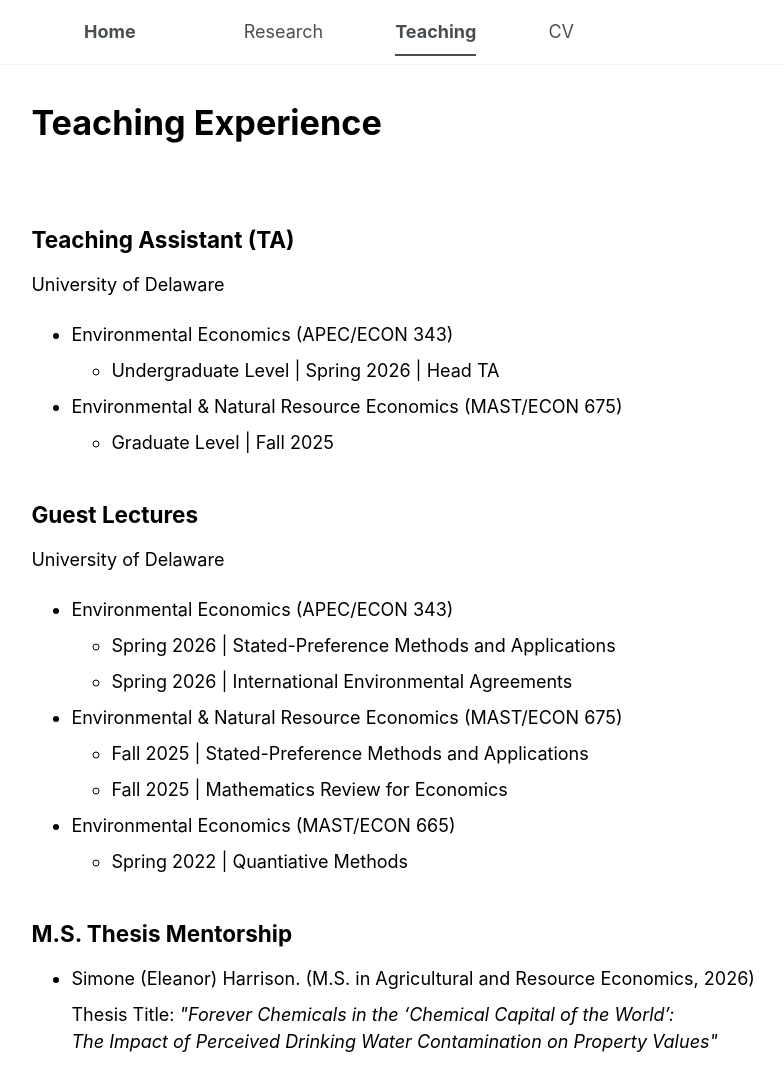
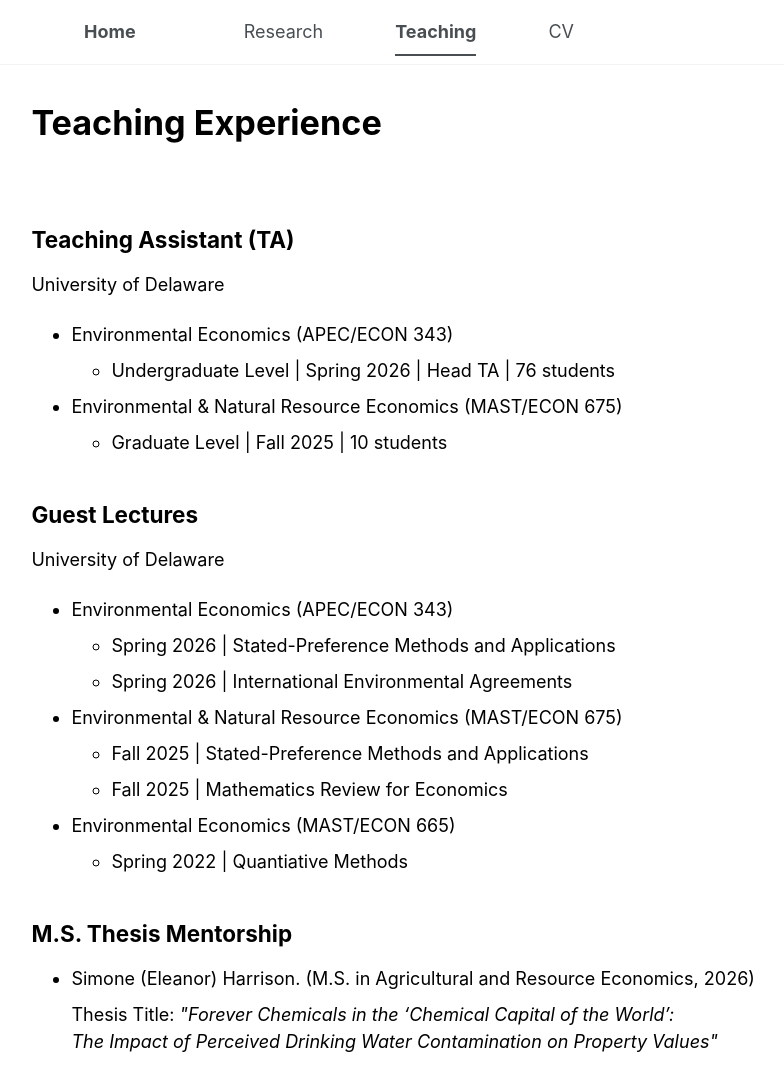
Before and after one commit to sachin-b-badole/sachin-b-badole.github.io, a Jekyll site: the page built from _pages/teaching.html, in a window 1280 px wide and 1271 px high. Shown: the top 1091 px of the window, without its empty margins (302-1086 px from the left). Built offline with Jekyll 4.4.1, drawn with Linux system fonts in a browser that asks for light colours.

Commit message:
Update teaching.html

```diff
--- a/_pages/teaching.html
+++ b/_pages/teaching.html
@@ -17,11 +17,11 @@ classes: teaching-page    # optional CSS hook if you want extra styling | classe
 <ul>
   <li>Environmental Economics (APEC/ECON 343)</li>
   <ul>
-    <li>Undergraduate Level | Spring 2026 | Head TA</li>
+    <li>Undergraduate Level | Spring 2026 | Head TA | 76 students</li>
   </ul>
   <li>Environmental &amp; Natural Resource Economics (MAST/ECON 675)</li>
   <ul>
-    <li>Graduate Level | Fall 2025</li>
+    <li>Graduate Level | Fall 2025 | 10 students</li>
   </ul>
 </ul>
 
```
